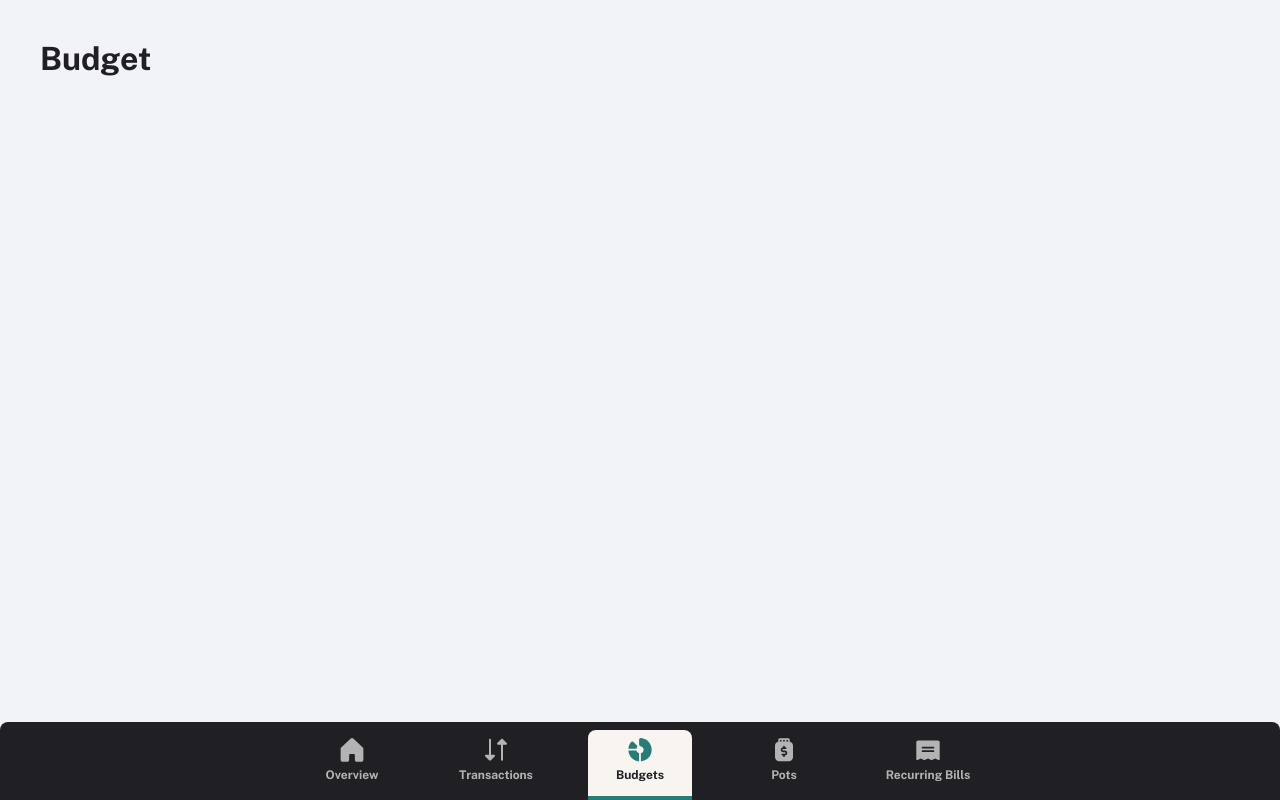
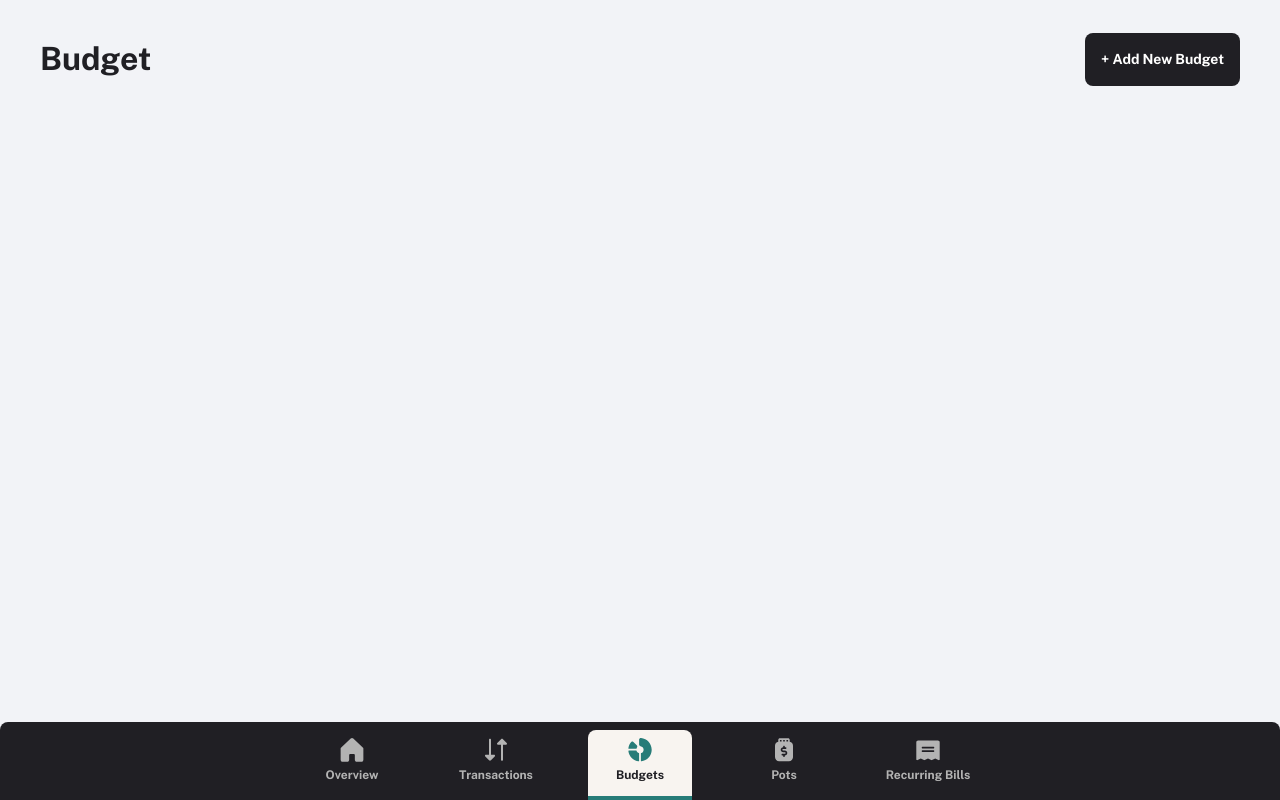
Before and after one commit to newbpydev/personal-finance-app, a Vue app: page /budgets in a window 1280 px wide. Built offline with nearby package versions, Linux system fonts and the light colour scheme.

Commit message:
feat(TheButton.vue): add variant support for button styles to enhance UI flexibility feat(BudgetsView.vue, PotsView.vue): integrate TheButton component for adding new budgets to improve user interaction chore(pots.ts): remove unnecessary empty line for cleaner code structure

```diff
--- a/src/components/buttons/TheButton.vue
+++ b/src/components/buttons/TheButton.vue
@@ -5,11 +5,51 @@ defineProps<{
 </script>
 
 <template>
-    <button class="btn">
+    <button :class="['btn', variant ]">
         <slot />
     </button>
 </template>
 
 <style lang="scss" scoped>
+@use '@/assets/styles/utils' as u;
+
+.btn {
+    display: flex;
+    padding: var(--spacing-4);
+    border-radius: var(--spacing-2);
+    color: var(--c-white);
+    transition: all .2s;
+    @include u.text-preset-4-bold();
+
+
+    &.primary {
+        background: var(--c-grey-900);
+
+        &:hover {
+            background: var(--c-grey-500);
+        }
+    }
+
+    &.secondary {
+        color: var(--c-grey-900);
+        background: var(--c-beige-100);
+        border: 1px solid var(--c-beige-100);
+        //transition: all 2s;
+
+        &:hover {
+            background: var(--c-white);
+            border: 1px solid var(--c-beige-500);
+        }
+    }
+
+    &.destroy {
+        background: var(--c-theme-red);
+
+        &:hover {
+            background: rgba(201, 71, 54, .7);
+        }
+    }
+
+}
 
 </style>
--- a/src/stores/pots.ts
+++ b/src/stores/pots.ts
@@ -32,6 +32,5 @@ export const usePotsStore = defineStore('pots', () => {
     }
   }
 
-
   return { pots, loading, error, getTotalSaved, fetchPots }
 })
--- a/src/views/BudgetsView.vue
+++ b/src/views/BudgetsView.vue
@@ -1,13 +1,24 @@
 <script lang="ts" setup>
 
+import TheButton from '@/components/buttons/TheButton.vue'
 </script>
 
 <template>
-  <main class="container budgets-page">
-    <h1>Budget</h1>
-  </main>
+    <main class="container budgets-page">
+        <header>
+            <h1>Budget</h1>
+            <TheButton variant="primary">
+                + Add New Budget
+            </TheButton>
+
+        </header>
+    </main>
 </template>
 
-<style scoped>
-
+<style lang="scss" scoped>
+header {
+    display: flex;
+    align-items: center;
+    justify-content: space-between;
+}
 </style>
--- a/src/views/PotsView.vue
+++ b/src/views/PotsView.vue
@@ -1,13 +1,29 @@
 <script lang="ts" setup>
 
+import TheButton from '@/components/buttons/TheButton.vue'
 </script>
 
 <template>
-  <main class="container pots-page">
-    <h1>Pots</h1>
-  </main>
+    <main class="container pots-page">
+        <header>
+            <h1>Pots</h1>
+            <TheButton variant="primary">
+                + Add New Budget
+            </TheButton>
+        </header>
+    </main>
 </template>
 
-<style scoped>
+<style lang="scss" scoped>
+@use '@/assets/styles/utils' as u;
+
+header {
+    display: flex;
+    align-items: center;
+    justify-content: space-between;
+    //height: 4rem;
+
+
+}
 
 </style>
```
